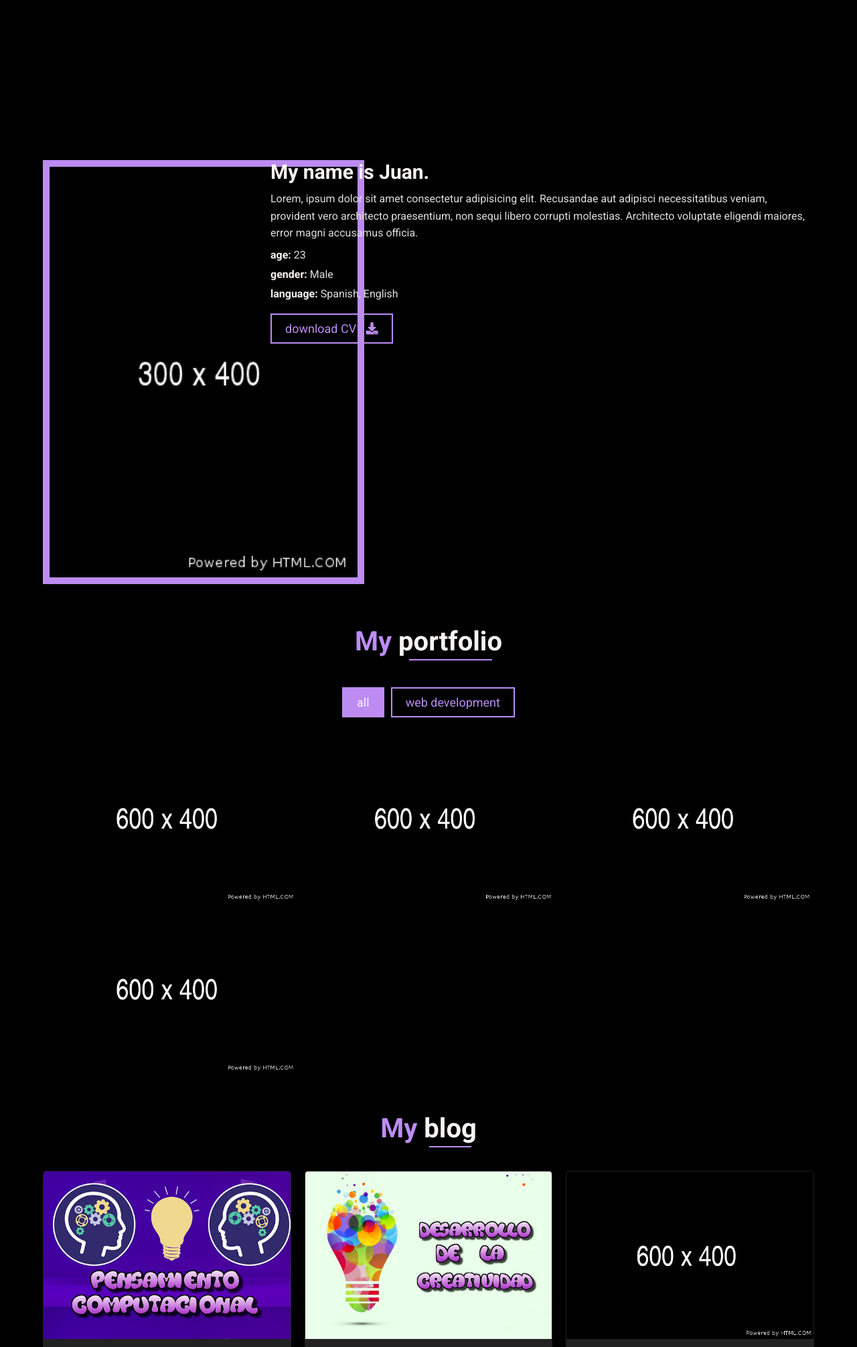
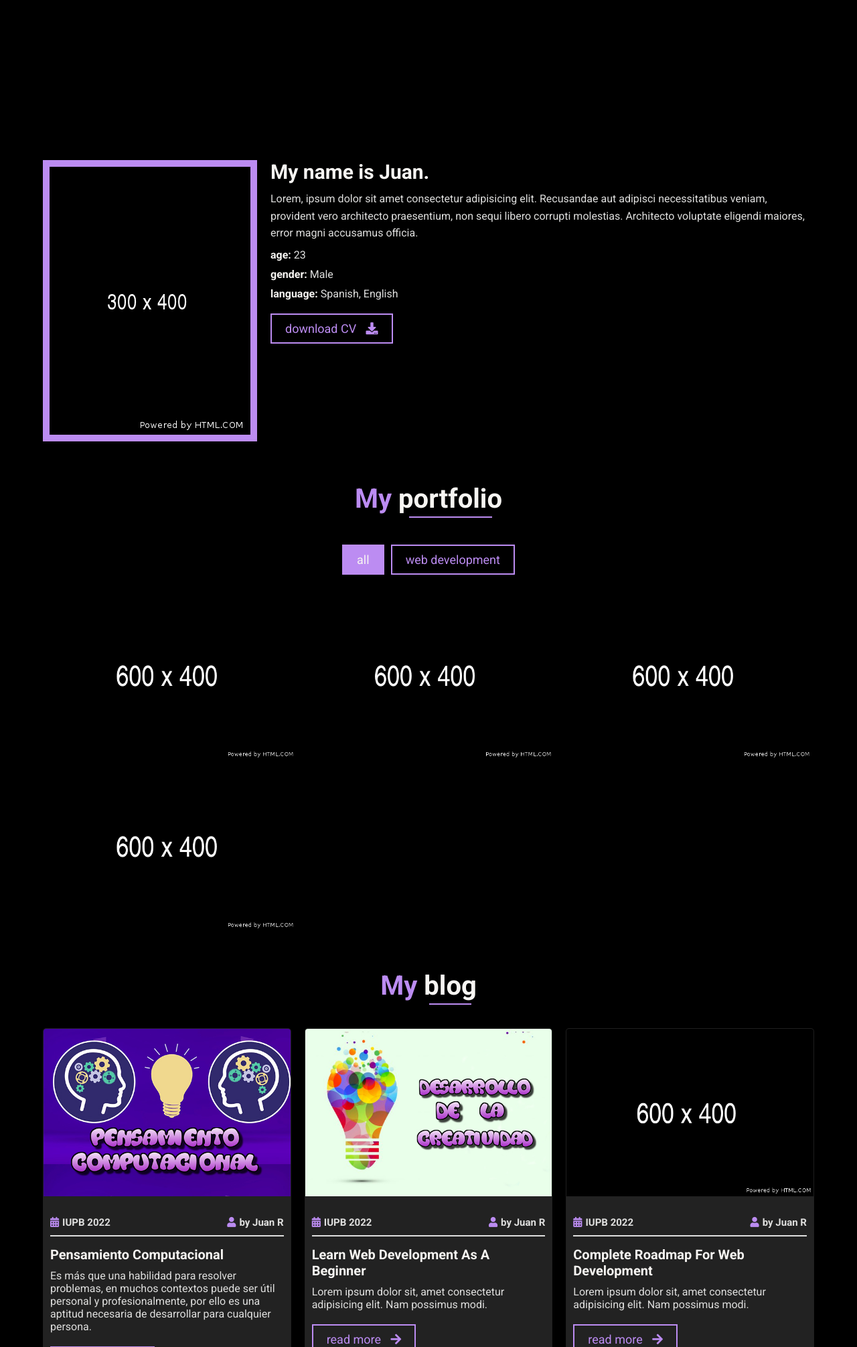
Before and after one commit to JuanDev07/Portafolio_Uni, a PHP site: page / in a window 1280 px wide. Shown: the part 670-2681 px from the top of the page at 67% size. Run offline with PHP 8.4, Linux system fonts and the light colour scheme.

Commit message:
actualizacion

```diff
--- a/assets/css/main.css
+++ b/assets/css/main.css
@@ -330,6 +330,11 @@ header #menu-btn:hover{
 
 .about .image img{
     width: 150%;
+    border: 1rem solid var(--purple);
+}
+
+.about .image2 img{
+    width: 100%;
     border: 1rem solid var(--purple);
 }
 
--- a/index.html
+++ b/index.html
@@ -92,7 +92,7 @@
 
         <div class="box-container">
 
-            <div class="image">
+            <div class="image2">
                 <img src="assets/images/About/About-Image.png" alt="About-Image" />
             </div>
 
```
